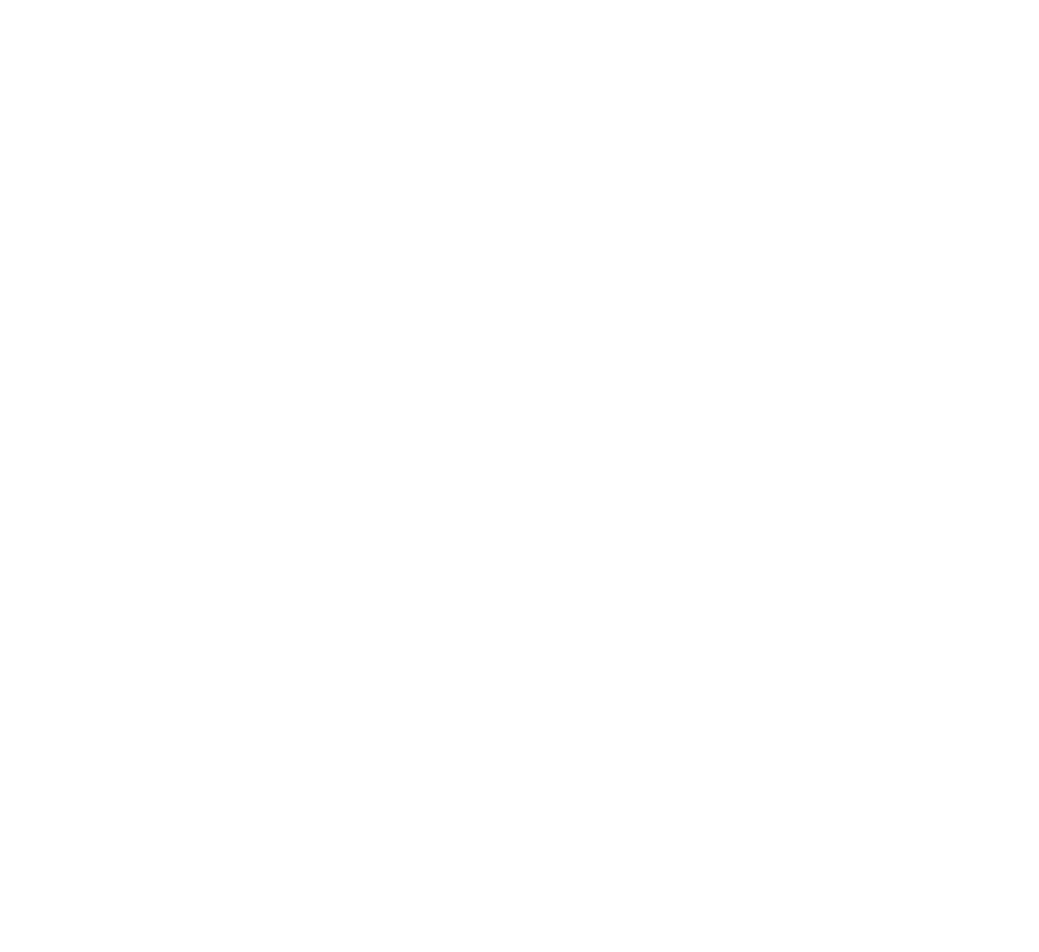
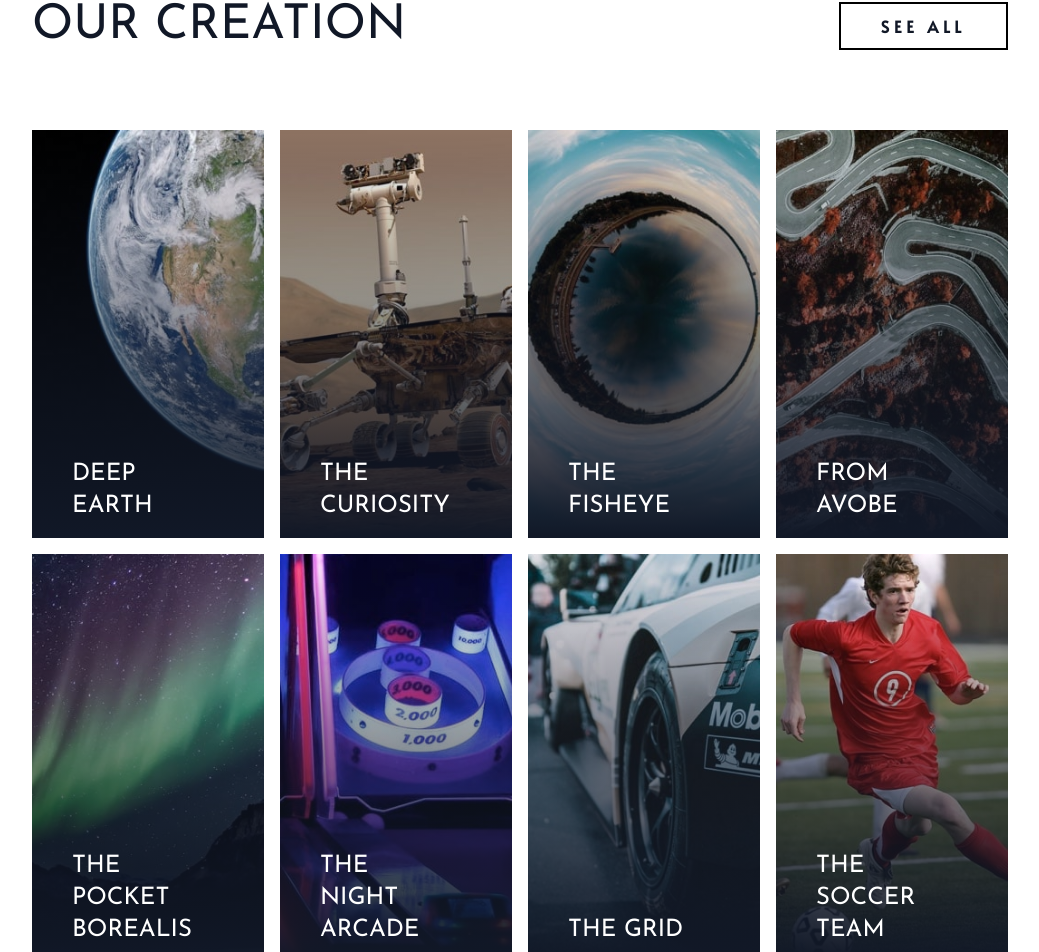
Before and after one commit to rakibtweets/loopStudios-tailwind, a React (Create React App) app: page / in a window 1280 px wide. Shown: the part 1495-2447 px from the top of the page, without its empty margins (120-1159 px from the left). Before the commit the page ends 1497 px from the top, so only its background shows below. Built offline with nearby package versions, Linux system fonts and the light colour scheme.

Commit message:
creation complete

```diff
--- a/src/App.js
+++ b/src/App.js
@@ -1,4 +1,5 @@
 import './App.css';
+import Creations from './Components/Creations/Creations';
 import Features from './Components/Features/Features';
 
 import Hero from './Components/Hero/Hero';
@@ -8,6 +9,7 @@ function App() {
     <>
       <Hero />
       <Features />
+      <Creations />
     </>
   );
 }
--- /dev/null
+++ b/src/Components/Creations/Creations.js
@@ -0,0 +1,170 @@
+import React from 'react';
+
+const Creations = () => {
+  return (
+    <section id="#creations">
+      <div className="container max-6xl mx-auto my-32 px-6 text-gray-900 md:px-0">
+        {/* Creation Header */}
+        <div className="flex justify-center mb-20 md:justify-between">
+          <h2 className="text-4xl text-center uppercase md:text-left md:text-5xl">
+            Our Creation
+          </h2>
+          <button className="hidden btn md:block">See All</button>
+        </div>
+        {/* Items Container */}
+        <div className="item-container ">
+          {/* Item 1 */}
+          <div className="group item">
+            {/* Desktop image */}
+            <img
+              src="/images/desktop/image-deep-earth.jpg"
+              alt=""
+              className="hidden w-full duration-200 md:block group-hover:scale-110"
+            />
+            {/* Mobile image */}
+            <img
+              src="/images/mobile/image-deep-earth.jpg"
+              alt=""
+              className="md:hidden w-full "
+            />
+            {/* Item Gradient */}
+            <div className="item-gradient"></div>
+            {/* Item text */}
+            <h5>Deep Earth</h5>
+          </div>
+          <div className="group item">
+            {/* Desktop image */}
+            <img
+              src="/images/desktop/image-curiosity.jpg"
+              alt=""
+              className="hidden w-full duration-200 md:block group-hover:scale-110"
+            />
+            {/* Mobile image */}
+            <img
+              src="/images/mobile/image-curiosity.jpg"
+              alt=""
+              className="md:hidden w-full "
+            />
+            {/* Item Gradient */}
+            <div className="item-gradient"></div>
+            {/* Item text */}
+            <h5>the Curiosity</h5>
+          </div>
+          <div className="group item">
+            {/* Desktop image */}
+            <img
+              src="/images/desktop/image-fisheye.jpg"
+              alt=""
+              className="hidden w-full duration-200 md:block group-hover:scale-110"
+            />
+            {/* Mobile image */}
+            <img
+              src="/images/mobile/image-fisheye.jpg"
+              alt=""
+              className="md:hidden w-full "
+            />
+            {/* Item Gradient */}
+            <div className="item-gradient"></div>
+            {/* Item text */}
+            <h5>The Fisheye</h5>
+          </div>
+          <div className="group item">
+            {/* Desktop image */}
+            <img
+              src="/images/desktop/image-from-above.jpg"
+              alt=""
+              className="hidden w-full duration-200 md:block group-hover:scale-110"
+            />
+            {/* Mobile image */}
+            <img
+              src="/images/mobile/image-from-above.jpg"
+              alt=""
+              className="md:hidden w-full "
+            />
+            {/* Item Gradient */}
+            <div className="item-gradient"></div>
+            {/* Item text */}
+            <h5>From Avobe</h5>
+          </div>
+          <div className="group item">
+            {/* Desktop image */}
+            <img
+              src="/images/desktop/image-pocket-borealis.jpg"
+              alt=""
+              className="hidden w-full duration-200 md:block group-hover:scale-110"
+            />
+            {/* Mobile image */}
+            <img
+              src="/images/mobile/image-pocket-borealis.jpg"
+              alt=""
+              className="md:hidden w-full "
+            />
+            {/* Item Gradient */}
+            <div className="item-gradient"></div>
+            {/* Item text */}
+            <h5>The Pocket Borealis</h5>
+          </div>
+          <div className="group item">
+            {/* Desktop image */}
+            <img
+              src="/images/desktop/image-night-arcade.jpg"
+              alt=""
+              className="hidden w-full duration-200 md:block group-hover:scale-110"
+            />
+            {/* Mobile image */}
+            <img
+              src="/images/mobile/image-night-arcade.jpg"
+              alt=""
+              className="md:hidden w-full "
+            />
+            {/* Item Gradient */}
+            <div className="item-gradient"></div>
+            {/* Item text */}
+            <h5>The Night Arcade</h5>
+          </div>
+          <div className="group item">
+            {/* Desktop image */}
+            <img
+              src="/images/desktop/image-grid.jpg"
+              alt=""
+              className="hidden w-full duration-200 md:block group-hover:scale-110"
+            />
+            {/* Mobile image */}
+            <img
+              src="/images/mobile/image-grid.jpg"
+              alt=""
+              className="md:hidden w-full "
+            />
+            {/* Item Gradient */}
+            <div className="item-gradient"></div>
+            {/* Item text */}
+            <h5>The Grid</h5>
+          </div>
+          <div className="group item">
+            {/* Desktop image */}
+            <img
+              src="/images/desktop/image-soccer-team.jpg"
+              alt=""
+              className="hidden w-full duration-200 md:block group-hover:scale-110"
+            />
+            {/* Mobile image */}
+            <img
+              src="/images/mobile/image-soccer-team.jpg"
+              alt=""
+              className="md:hidden w-full "
+            />
+            {/* Item Gradient */}
+            <div className="item-gradient"></div>
+            {/* Item text */}
+            <h5>The Soccer Team</h5>
+          </div>
+        </div>
+        <div className="flex justify-center items-center mt-10 md:hidden">
+          <button className="btn w-full md:hidden">See All</button>
+        </div>
+      </div>
+    </section>
+  );
+};
+
+export default Creations;
--- a/src/Components/Features/Features.js
+++ b/src/Components/Features/Features.js
@@ -15,7 +15,7 @@ const Features = () => {
           <h2 className="max-w-lg mt-10 mb-6 font-sans text-4xl text-center text-gray-900 uppercase md:text-5xl md:mt-0 md:text-left">
             The leader in interactive VR
           </h2>
-          <p className="max-w-md text-center md:text-left">
+          <p className="md:max-w-md text-center md:text-left">
             Founded in 2011, Loopstudios has been producing world-class virtual
             reality projects for some of the best companies around the globe.
             Our award-winning creations have transformed businesses through
--- a/src/index.css
+++ b/src/index.css
@@ -3,6 +3,27 @@
 @tailwind base;
 @tailwind components;
 @tailwind utilities;
+
+@layer base {
+  h5 {
+    @apply absolute px-6 duration-200 w-52 bottom-4 md:bottom-4 md:px-10  group-hover:scale-110 group-hover:text-black;
+  }
+}
+
+@layer components {
+  .btn {
+    @apply px-10 py-2 my-0 font-bold tracking-widest uppercase border-2 border-black font-alata hover:bg-black hover:text-white;
+  }
+  .item-container {
+    @apply grid grid-cols-1 md:grid-cols-3 lg:grid-cols-4 w-full gap-4 text-2xl text-white uppercase md:flex-row;
+  }
+  .item {
+    @apply relative overflow-hidden;
+  }
+  .item-gradient {
+    @apply absolute top-0 bottom-0 right-0 left-0 bg-gradient-to-b from-transparent to-gray-900 group-hover:from-gray-50 group-hover:to-white group-hover:opacity-70;
+  }
+}
 
 #hero {
   background-image: url('/public/images/desktop/image-hero.jpg');
--- a/tailwind.config.js
+++ b/tailwind.config.js
@@ -12,6 +12,9 @@ module.exports = {
       fontFamily: {
         sans: ['Josefin Sans', 'sans-serif'],
         alata: ['Alata']
+      },
+      letterSpacing: {
+        widest: '0.3rem'
       }
     }
   },
```
